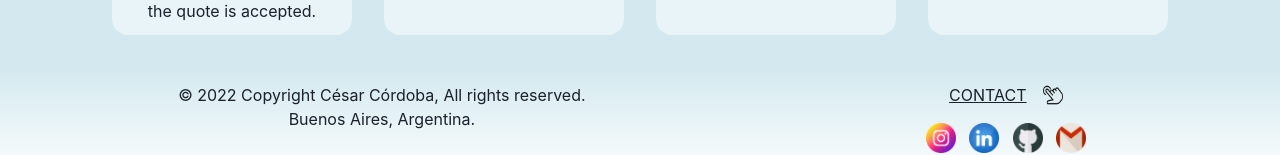
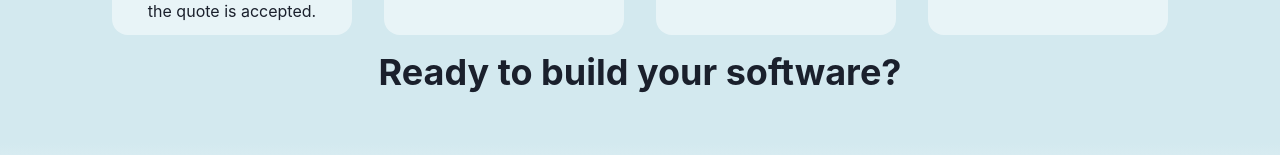
Before and after one commit to cordobacesar29/portfolio22, a React (Create React App) app: page /Services in a window 1280 px wide. Shown: the part 1337-1492 px from the top of the page. Built offline with nearby package versions, Linux system fonts and the light colour scheme.

Commit message:
add text

```diff
--- a/src/components/HowIWork.tsx
+++ b/src/components/HowIWork.tsx
@@ -81,6 +81,7 @@ export const HowIWork = () => {
           </Flex>
         </Flex>
       </Flex>
+      <Heading mb="2rem" textAlign={"center"}>Ready to build your software?</Heading>
     </Flex>
   )
 }
```
